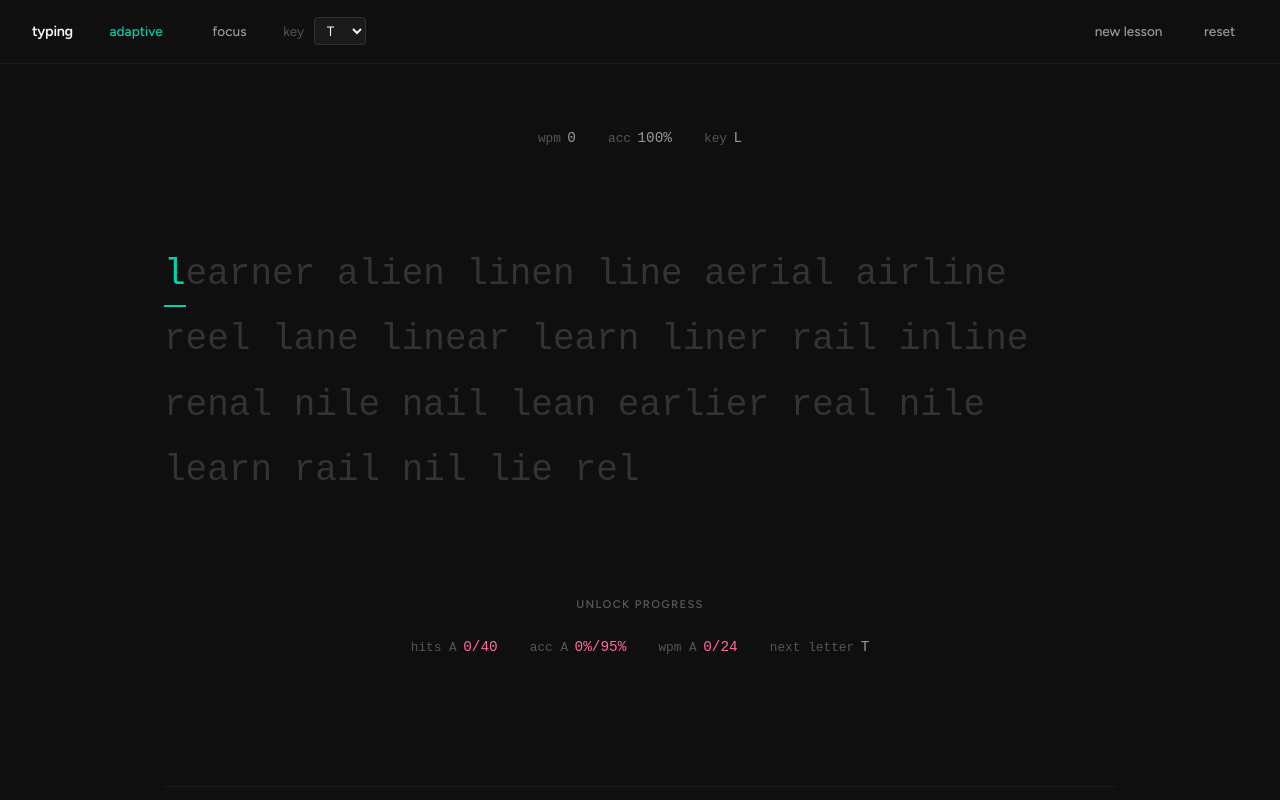
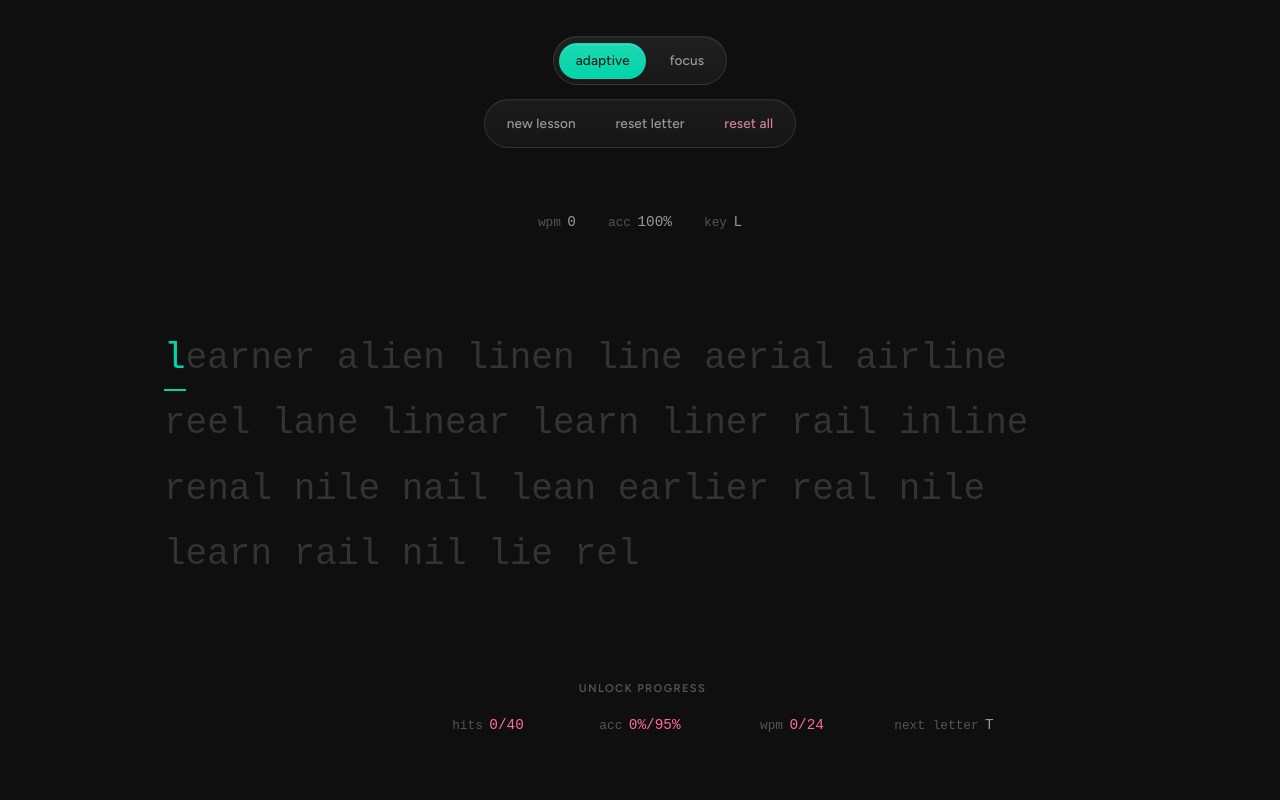
Before and after one commit to SomeoneWithOptions/typing, a React (Vite) app: page / in a window 1280 px wide. Shown: the top 800 px of the page. Built offline with nearby package versions, Linux system fonts and the light colour scheme; a web font is replaced by a local one.

Commit message:
feat(app): redesign layout, add reset letter ui and logic

```diff
--- a/src/App.css
+++ b/src/App.css
@@ -3,8 +3,6 @@
 
   --font-ui: 'Figtree', -apple-system, BlinkMacSystemFont, 'Segoe UI', Roboto, sans-serif;
   --font-mono: 'Azeret Mono', monospace;
-
-  --header-h: 64px;
 
   /* Obsidian Depth Palette */
   --bg-root: #0f0f0f;
@@ -73,42 +71,10 @@ button { cursor: pointer; border: none; background: none; color: inherit; paddin
   display: flex;
   flex-direction: column;
   align-items: center;
-  padding: 4rem 1.5rem;
+  padding: 2.25rem 1.5rem 4rem;
   width: 100%;
   max-width: 1000px;
   margin: 0 auto;
-}
-
-/* ─── Topbar ─── */
-
-.topbar {
-  height: var(--header-h);
-  display: flex;
-  align-items: center;
-  justify-content: space-between;
-  padding: 0 2rem;
-  border-bottom: 1px solid var(--b-subtle);
-  width: 100%;
-  flex-shrink: 0;
-}
-
-.brand {
-  font-size: 0.9rem;
-  font-weight: 600;
-  letter-spacing: -0.02em;
-  color: var(--t-primary);
-}
-
-.topbar-mid {
-  display: flex;
-  align-items: center;
-  gap: 1.5rem;
-}
-
-.topbar-end {
-  display: flex;
-  align-items: center;
-  gap: 1rem;
 }
 
 /* ─── Typing Area ─── */
@@ -122,16 +88,58 @@ button { cursor: pointer; border: none; background: none; color: inherit; paddin
   min-height: 50vh;
 }
 
+.control-stack {
+  display: flex;
+  flex-direction: column;
+  align-items: center;
+  gap: 0.85rem;
+  margin-bottom: 4rem;
+  width: 100%;
+}
+
+.control-row {
+  display: flex;
+  align-items: center;
+  justify-content: center;
+  flex-wrap: wrap;
+  gap: 0.45rem;
+  padding: 0.35rem;
+  border: 1px solid var(--b-normal);
+  border-radius: 999px;
+  background:
+    linear-gradient(180deg, rgba(255, 255, 255, 0.05), rgba(255, 255, 255, 0.02)),
+    rgba(255, 255, 255, 0.02);
+  box-shadow: inset 0 1px 0 rgba(255, 255, 255, 0.03);
+}
+
+.control-row--actions {
+  background:
+    linear-gradient(180deg, rgba(255, 255, 255, 0.035), rgba(255, 255, 255, 0.015)),
+    rgba(255, 255, 255, 0.015);
+}
+
+.practice-surface {
+  width: 100%;
+  outline: none;
+  contain: layout;
+}
+
+.practice-text-stage {
+  width: 100%;
+  min-height: calc(2.25rem * 1.6 * 3);
+}
+
 .practice-text {
+  width: 100%;
   font-family: var(--font-mono);
   font-size: 2.25rem;
   line-height: 1.6;
   color: var(--t-dim);
-  outline: none;
   user-select: none;
   word-wrap: break-word;
   text-align: left;
   max-width: 100%;
+  min-height: inherit;
   transition: color var(--ease);
   display: flex;
   flex-wrap: wrap;
@@ -220,25 +228,145 @@ button { cursor: pointer; border: none; background: none; color: inherit; paddin
   align-items: center;
   gap: 1.5rem;
   margin-top: 6rem;
+  contain: layout;
 }
 
 .unlock-progress-strip {
-  display: flex;
-  gap: 2rem;
+  display: grid;
+  grid-template-columns: minmax(0, 1fr) auto minmax(0, 1fr);
   font-family: var(--font-mono);
   font-size: 0.9rem;
   color: var(--t-muted);
+  align-items: baseline;
+  column-gap: clamp(1rem, 3vw, 2rem);
+  width: min(100%, 60rem);
+  min-height: 1.75rem;
+}
+
+.unlock-progress-strip__core {
+  grid-column: 2;
+  display: flex;
+  align-items: baseline;
   justify-content: center;
-  align-items: baseline;
+  gap: 2rem;
+}
+
+.unlock-progress-strip .metric-item {
+  min-width: 7.5rem;
+  justify-content: center;
 }
 
 .unlock-progress-strip__title {
+  position: relative;
   text-transform: uppercase;
   letter-spacing: 0.12em;
   font-size: 0.7rem;
   font-weight: 600;
   font-family: var(--font-ui);
   color: var(--t-muted);
+  min-height: 1em;
+  min-width: 17ch;
+}
+
+.unlock-progress-strip__title-text {
+  position: absolute;
+  inset: 0;
+  white-space: nowrap;
+  text-align: center;
+  opacity: 1;
+  transform: translateY(0);
+  transition:
+    opacity 220ms ease,
+    transform 280ms cubic-bezier(0.22, 1, 0.36, 1);
+}
+
+.unlock-progress-strip__title-text--hidden {
+  opacity: 0;
+  transform: translateY(0.35rem);
+}
+
+.metric-item--next-letter {
+  grid-column: 3;
+  justify-self: end;
+  white-space: nowrap;
+  opacity: 1;
+  transform: translate3d(0, 0, 0);
+  filter: blur(0);
+  transition:
+    opacity 180ms ease,
+    transform 320ms cubic-bezier(0.22, 1, 0.36, 1),
+    filter 320ms cubic-bezier(0.22, 1, 0.36, 1);
+}
+
+.metric-item--next-letter-hidden {
+  opacity: 0;
+  transform: translate3d(0.8rem, 0, 0);
+  filter: blur(4px);
+  pointer-events: none;
+}
+
+@media (prefers-reduced-motion: reduce) {
+  .practice-text {
+    transition: color var(--ease);
+  }
+
+  .unlock-progress-strip__core,
+  .unlock-progress-strip__title-text,
+  .metric-item--next-letter {
+    transition: none;
+  }
+}
+
+@supports (view-transition-name: none) {
+  .practice-surface {
+    view-transition-name: practice-surface;
+  }
+
+  .unlock-progress-container {
+    view-transition-name: progress-strip;
+  }
+
+  ::view-transition-old(practice-surface),
+  ::view-transition-new(practice-surface),
+  ::view-transition-old(progress-strip),
+  ::view-transition-new(progress-strip) {
+    animation-duration: 420ms;
+    animation-timing-function: cubic-bezier(0.22, 1, 0.36, 1);
+  }
+
+  ::view-transition-old(practice-surface),
+  ::view-transition-old(progress-strip) {
+    animation-name: content-fade-out;
+  }
+
+  ::view-transition-new(practice-surface),
+  ::view-transition-new(progress-strip) {
+    animation-name: content-fade-in;
+  }
+
+  @keyframes content-fade-out {
+    from {
+      opacity: 1;
+      transform: translateY(0);
+    }
+
+    to {
+      opacity: 0;
+      transform: translateY(-0.4rem);
+    }
+  }
+
+  @keyframes content-fade-in {
+    from {
+      opacity: 0;
+      transform: translateY(0.65rem);
+    }
+
+    to {
+      opacity: 1;
+      transform: translateY(0);
+    }
+  }
 }
 
 /* ─── Secondary Sections ─── */
@@ -406,29 +534,83 @@ button { cursor: pointer; border: none; background: none; color: inherit; paddin
   color: var(--accent);
 }
 
-.btn--danger:hover {
+.btn--minimal {
+  min-height: 2.25rem;
+  padding: 0.55rem 0.95rem;
+  border: 1px solid transparent;
+  border-radius: 999px;
+  background: transparent;
+  line-height: 1;
+  letter-spacing: 0.01em;
+}
+
+.btn--minimal:hover {
+  border-color: rgba(255, 255, 255, 0.08);
+  background: rgba(255, 255, 255, 0.05);
+  color: var(--t-primary);
+}
+
+.btn--minimal.btn--active {
+  color: #04231c;
+  border-color: color-mix(in srgb, var(--accent) 55%, rgba(255, 255, 255, 0.1));
+  background: linear-gradient(180deg, color-mix(in srgb, white 10%, var(--accent)), var(--accent));
+  box-shadow: inset 0 1px 0 rgba(255, 255, 255, 0.16);
+}
+
+.btn--minimal:focus-visible {
+  outline: none;
+  border-color: color-mix(in srgb, var(--accent) 40%, rgba(255, 255, 255, 0.12));
+  box-shadow: inset 0 0 0 1px color-mix(in srgb, var(--accent) 40%, transparent);
+}
+
+.btn--danger {
+  color: color-mix(in srgb, var(--error) 55%, var(--t-secondary));
+}
+
+.btn--danger:hover,
+.btn--danger:focus-visible {
+  border-color: color-mix(in srgb, var(--error) 30%, transparent);
+  background: rgba(255, 107, 157, 0.1);
   color: var(--error);
 }
 
 .target-select {
   display: flex;
   align-items: center;
-  gap: 0.6rem;
-  font-size: 0.85rem;
+  gap: 0.55rem;
+  min-height: 2.25rem;
+  padding: 0.2rem 0.3rem 0.2rem 0.75rem;
+  border: 1px solid rgba(255, 255, 255, 0.08);
+  border-radius: 999px;
+  background: rgba(255, 255, 255, 0.035);
+  font-size: 0.78rem;
   color: var(--t-muted);
 }
 
+.target-select span {
+  font-size: 0.68rem;
+  letter-spacing: 0.14em;
+  text-transform: uppercase;
+  color: var(--t-secondary);
+}
+
 .target-select select {
-  background: var(--bg-surface);
-  border: 1px solid var(--b-normal);
-  border-radius: var(--r-small);
+  min-height: 1.9rem;
+  background: rgba(255, 255, 255, 0.04);
+  border: 1px solid rgba(255, 255, 255, 0.06);
+  border-radius: 999px;
   color: var(--t-primary);
-  padding: 0.25rem 0.5rem;
+  padding: 0.3rem 0.8rem 0.3rem 0.65rem;
   outline: none;
 }
 
 .target-select select:focus {
-  border-color: var(--accent);
+  border-color: color-mix(in srgb, var(--accent) 45%, transparent);
+}
+
+.target-select:focus-within {
+  border-color: color-mix(in srgb, var(--accent) 35%, transparent);
+  box-shadow: inset 0 0 0 1px color-mix(in srgb, var(--accent) 35%, transparent);
 }
 
 /* ─── Utility ─── */
--- a/src/App.tsx
+++ b/src/App.tsx
@@ -1,9 +1,11 @@
 import { useEffect, useRef, useTransition, type KeyboardEvent, type ReactNode } from 'react'
+import { flushSync } from 'react-dom'
 import { useShallow } from 'zustand/shallow'
 import './App.css'
 import { KeyboardMap } from './components/KeyboardMap'
 import {
   ALPHABET,
+  type GeneratedLesson,
   type Letter,
 } from './lib/types'
 import {
@@ -38,6 +40,57 @@ function formatWpm(value: number) {
   return `${Math.round(value)}`
 }
 
+function renderPracticeWords(
+  lesson: Pick<GeneratedLesson, 'id' | 'text'>,
+  currentIndex?: number,
+  errorIndex?: number | null,
+) {
+  const elements: ReactNode[] = []
+  const text = lesson.text
+  let i = 0
+
+  while (i < text.length) {
+    const wordStart = i
+    const wordChars: ReactNode[] = []
+
+    while (i < text.length && text[i] !== ' ') {
+      const cls = ['practice-text__char']
+      if (typeof currentIndex === 'number' && i < currentIndex) cls.push('practice-text__char--done')
+      if (typeof currentIndex === 'number' && i === currentIndex) cls.push('practice-text__char--current')
+      if (errorIndex === i) cls.push('practice-text__char--error')
+      wordChars.push(
+        <span className={cls.join(' ')} key={`${lesson.id}-${i}`}>{text[i]}</span>,
+      )
+      i += 1
+    }
+
+    if (i < text.length && text[i] === ' ') {
+      const cls = ['practice-text__char', 'practice-text__char--space']
+      if (typeof currentIndex === 'number' && i < currentIndex) cls.push('practice-text__char--done')
+      if (typeof currentIndex === 'number' && i === currentIndex) cls.push('practice-text__char--current')
+      if (errorIndex === i) cls.push('practice-text__char--error')
+      wordChars.push(
+        <span className={cls.join(' ')} key={`${lesson.id}-${i}`}> </span>,
+      )
+      i += 1
+    }
+
+    elements.push(
+      <span className="practice-text__word" key={`${lesson.id}-w${wordStart}`}>
+        {wordChars}
+      </span>,
+    )
+  }
+
+  return elements
+}
+
+type DocumentWithViewTransition = Document & {
+  startViewTransition?: (updateCallback: () => void) => {
+    finished: Promise<void>
+  }
+}
+
 export default function App() {
   const {
     progress,
@@ -52,6 +105,7 @@ export default function App() {
     setMode,
     setFocusLetter,
     queueFreshLesson,
+    resetCurrentLetter,
     handleTypedKey,
     handleBackspace,
     resetProgress,
@@ -71,6 +125,7 @@ export default function App() {
       setMode: state.setMode,
       setFocusLetter: state.setFocusLetter,
       queueFreshLesson: state.queueFreshLesson,
+      resetCurrentLetter: state.resetCurrentLetter,
       handleTypedKey: state.handleTypedKey,
       handleBackspace: state.handleBackspace,
       resetProgress: state.resetProgress,
@@ -88,8 +143,9 @@ export default function App() {
   const lastAttempt = attempts[attempts.length - 1] ?? null
   const errorIndex = lastAttempt && !lastAttempt.correct ? lastAttempt.index : null
   const recentSessions = progress.sessions.slice(0, 5)
+  const isFocusMode = progress.settings.mode === 'focus'
 
-  const currentLetter = lesson.targetLetters[0] ?? (progress.settings.mode === 'focus' ? progress.settings.focusLetter : unlockStatus.bottleneckLetter)
+  const currentLetter = lesson.targetLetters[0] ?? (isFocusMode ? progress.settings.focusLetter : unlockStatus.bottleneckLetter)
 
   useEffect(() => { void hydrate() }, [hydrate])
 
@@ -119,6 +175,29 @@ export default function App() {
     await resetProgress()
   }
 
+  function handleResetCurrentLetter() {
+    const label = currentLetter ? currentLetter.toUpperCase() : 'current letter'
+    const confirmed = window.confirm(`Reset progress for ${label}?`)
+    if (!confirmed) return
+    runUiTransition(() => resetCurrentLetter())
+  }
+
+  function runUiTransition(update: () => void) {
+    const reducedMotion = window.matchMedia('(prefers-reduced-motion: reduce)').matches
+    const documentWithTransition = document as DocumentWithViewTransition
+
+    if (!documentWithTransition.startViewTransition || reducedMotion) {
+      startTransition(() => update())
+      return
+    }
+
+    documentWithTransition.startViewTransition(() => {
+      flushSync(() => {
+        update()
+      })
+    })
+  }
+
   function handleKeyDown(event: KeyboardEvent<HTMLDivElement>) {
     if (!isLoaded || event.metaKey || event.ctrlKey || event.altKey) return
     if (event.key === 'Tab') return
@@ -145,47 +224,55 @@ export default function App() {
     <>
       <div className="mobile-overlay">only available on desktop</div>
       <div className="app-shell">
-        <header className="topbar">
-        <div className="topbar-mid">
-          <span className="brand">typing</span>
+        <main className="workspace">
+          <div className="typing-container">
+            <div className="control-stack">
+              <div className="control-row control-row--modes">
                 <button
-            className={progress.settings.mode === 'adaptive' ? 'btn btn--active' : 'btn'}
-            onClick={() => startTransition(() => setMode('adaptive'))}
+                  aria-pressed={progress.settings.mode === 'adaptive'}
+                  className={progress.settings.mode === 'adaptive' ? 'btn btn--minimal btn--active' : 'btn btn--minimal'}
+                  onClick={() => runUiTransition(() => setMode('adaptive'))}
                   type="button"
                 >
                   adaptive
                 </button>
                 <button
-            className={progress.settings.mode === 'focus' ? 'btn btn--active' : 'btn'}
-            onClick={() => startTransition(() => setMode('focus'))}
+                  aria-pressed={progress.settings.mode === 'focus'}
+                  className={progress.settings.mode === 'focus' ? 'btn btn--minimal btn--active' : 'btn btn--minimal'}
+                  onClick={() => runUiTransition(() => setMode('focus'))}
                   type="button"
                 >
                   focus
                 </button>
-          <label className="target-select">
+                {progress.settings.mode === 'focus' ? (
+                  <label className="target-select" htmlFor="focus-letter">
                     <span>key</span>
                     <select
+                      id="focus-letter"
                       value={progress.settings.focusLetter}
-              onChange={(e) => startTransition(() => setFocusLetter(e.target.value as Letter))}
+                      onChange={(e) => runUiTransition(() => setFocusLetter(e.target.value as Letter))}
                     >
                       {ALPHABET.map((letter) => (
                         <option key={letter} value={letter}>{letter.toUpperCase()}</option>
                       ))}
                     </select>
                   </label>
+                ) : null}
               </div>
-        <div className="topbar-end">
-          <button className="btn" onClick={() => startTransition(() => queueFreshLesson())} type="button">
+
+              <div className="control-row control-row--actions">
+                <button className="btn btn--minimal" onClick={() => runUiTransition(() => queueFreshLesson())} type="button">
                   new lesson
                 </button>
-          <button className="btn btn--danger" onClick={() => void handleResetProgress()} type="button">
-            reset
+                <button className="btn btn--minimal" onClick={handleResetCurrentLetter} type="button">
+                  reset letter
+                </button>
+                <button className="btn btn--minimal btn--danger" onClick={() => void handleResetProgress()} type="button">
+                  reset all
                 </button>
               </div>
-      </header>
+            </div>
 
-      <main className="workspace">
-        <div className="typing-container">
             <div className="live-metrics">
               <div className="metric-item">
                 <span>wpm</span>
@@ -203,7 +290,7 @@ export default function App() {
 
             <div
               aria-label="Typing practice surface"
-            className="practice-text"
+              className="practice-surface"
               onBlur={() => setHasFocus(false)}
               onFocus={() => setHasFocus(true)}
               onKeyDown={handleKeyDown}
@@ -214,75 +301,49 @@ export default function App() {
               {isPending ? (
                 <span style={{ color: 'var(--t-muted)' }}>Preparing lesson…</span>
               ) : (
-              (() => {
-                const elements: ReactNode[] = []
-                const text = lesson.text
-                let i = 0
-
-                while (i < text.length) {
-                  const wordStart = i
-                  const wordChars: ReactNode[] = []
-
-                  // Collect word letters
-                  while (i < text.length && text[i] !== ' ') {
-                    const cls = ['practice-text__char']
-                    if (i < currentIndex) cls.push('practice-text__char--done')
-                    if (i === currentIndex) cls.push('practice-text__char--current')
-                    if (errorIndex === i) cls.push('practice-text__char--error')
-                    wordChars.push(
-                      <span className={cls.join(' ')} key={`${lesson.id}-${i}`}>{text[i]}</span>
-                    )
-                    i += 1
-                  }
-
-                  // Collect following space (if any) and attach to the word
-                  if (i < text.length && text[i] === ' ') {
-                    const cls = ['practice-text__char', 'practice-text__char--space']
-                    if (i < currentIndex) cls.push('practice-text__char--done')
-                    if (i === currentIndex) cls.push('practice-text__char--current')
-                    if (errorIndex === i) cls.push('practice-text__char--error')
-                    wordChars.push(
-                      <span className={cls.join(' ')} key={`${lesson.id}-${i}`}> </span>
-                    )
-                    i += 1
-                  }
-
-                  elements.push(
-                    <span className="practice-text__word" key={`${lesson.id}-w${wordStart}`}>
-                      {wordChars}
-                    </span>
-                  )
-                }
-
-                return elements
-              })()
+                <div className="practice-text-stage">
+                  <div className="practice-text">
+                    {renderPracticeWords(lesson, currentIndex, errorIndex)}
+                  </div>
+                </div>
               )}
             </div>
             <div className="unlock-progress-container">
-            <h3 className="unlock-progress-strip__title">unlock progress</h3>
+              <h3 className="unlock-progress-strip__title">
+                <span className={isFocusMode ? 'unlock-progress-strip__title-text unlock-progress-strip__title-text--hidden' : 'unlock-progress-strip__title-text'}>
+                  unlock progress
+                </span>
+                <span className={isFocusMode ? 'unlock-progress-strip__title-text' : 'unlock-progress-strip__title-text unlock-progress-strip__title-text--hidden'}>
+                  mastery progress
+                </span>
+              </h3>
               <div className="unlock-progress-strip">
+                <div className="unlock-progress-strip__core">
                   <div className="metric-item">
-                <span>{`hits${unlockStatus.sampleLetter ? ` ${unlockStatus.sampleLetter.toUpperCase()}` : ''}`}</span>
+                    <span>hits</span>
                     <strong className={unlockStatus.sampleProgress >= 1 ? 'metric--met' : 'metric--unmet'}>
                       {formatNumber(unlockStatus.sampleHits)}/{UNLOCK_SAMPLE_TARGET}
                     </strong>
                   </div>
 
                   <div className="metric-item">
-                <span>{`acc${unlockStatus.accuracyLetter ? ` ${unlockStatus.accuracyLetter.toUpperCase()}` : ''}`}</span>
+                    <span>acc</span>
                     <strong className={unlockStatus.accuracyProgress >= 1 ? 'metric--met' : 'metric--unmet'}>
                       {formatPercent(unlockStatus.accuracyValue)}/{UNLOCK_ACCURACY_TARGET}%
                     </strong>
                   </div>
 
                   <div className="metric-item">
-                <span>{`wpm${unlockStatus.speedLetter ? ` ${unlockStatus.speedLetter.toUpperCase()}` : ''}`}</span>
+                    <span>wpm</span>
                     <strong className={unlockStatus.speedProgress >= 1 ? 'metric--met' : 'metric--unmet'}>
                       {formatNumber(truncate(unlockStatus.speedWpm, 2), 2)}/{UNLOCK_WPM_TARGET}
                     </strong>
                   </div>
-
-              <div className="metric-item">
+                </div>
+                <div
+                  aria-hidden={isFocusMode}
+                  className={isFocusMode ? 'metric-item metric-item--next-letter metric-item--next-letter-hidden' : 'metric-item metric-item--next-letter'}
+                >
                   <span>next letter</span>
                   <strong>{unlockStatus.nextLetter?.toUpperCase() ?? '—'}</strong>
                 </div>
--- a/src/lib/progression.ts
+++ b/src/lib/progression.ts
@@ -114,6 +114,22 @@ export function createInitialProgressState(timestamp = new Date().toISOString())
     settings: {
       mode: 'adaptive',
       focusLetter: DEFAULT_FOCUS_LETTER,
+    },
+  }
+}
+
+export function resetLetterProgress(state: ProgressState, letter: Letter, timestamp = new Date().toISOString()): ProgressState {
+  const baseStats = createLetterStats(letter, state.unlockedLetters.includes(letter), timestamp)
+  const previousStats = state.letterStats[letter]
+
+  return {
+    ...state,
+    letterStats: {
+      ...state.letterStats,
+      [letter]: {
+        ...baseStats,
+        unlockedAt: previousStats.unlockedAt ?? baseStats.unlockedAt,
+      },
     },
   }
 }
```
Also changed, not shown: src/lib/store.ts (+28 -1 lines), 1 other file (tests, documents, lock files or other folders). Lines whose indentation alone changed are shown as unchanged.
